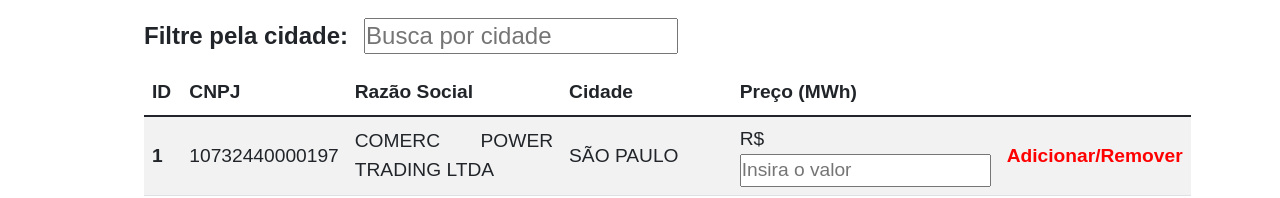
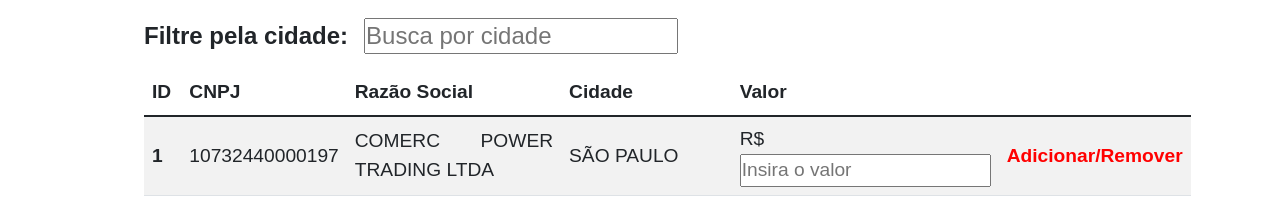
Before and after one commit to MarcusGANunes/DataTrend, a React (Create React App) app: page /crowdfunding in a window 1280 px wide. Shown: the part 245-443 px from the top of the page. Built offline with nearby package versions, Linux system fonts and the light colour scheme.

Commit message:
valor in crowdfunding fixed

```diff
--- a/src/components/crowdfundingTable/index.js
+++ b/src/components/crowdfundingTable/index.js
@@ -43,7 +43,7 @@
             <th scope="col">CNPJ</th>
             <th scope="col">Razão Social</th>
             <th scope="col">Cidade</th>
-            <th scope="col">Preço (MWh)</th>
+            <th scope="col">Valor</th>
             <th scope="col"></th>
           </tr>
         </thead>
```
